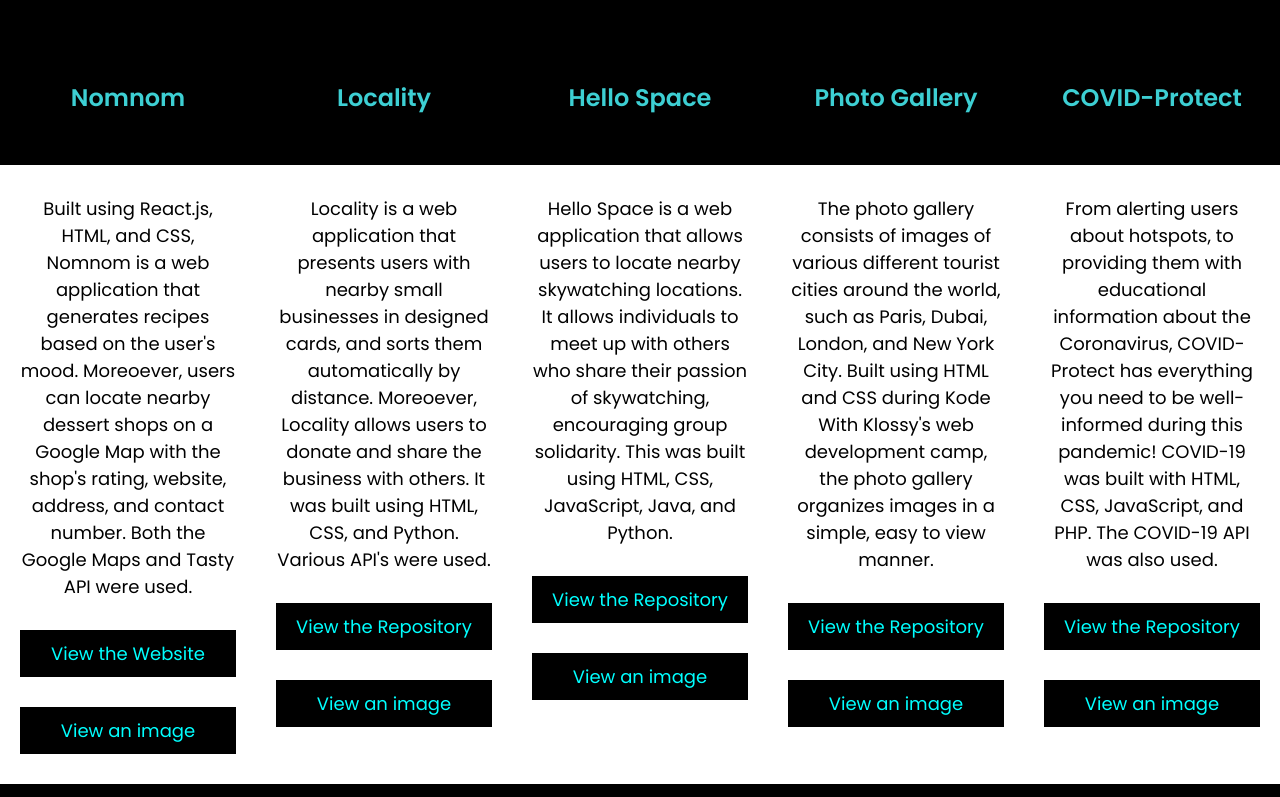
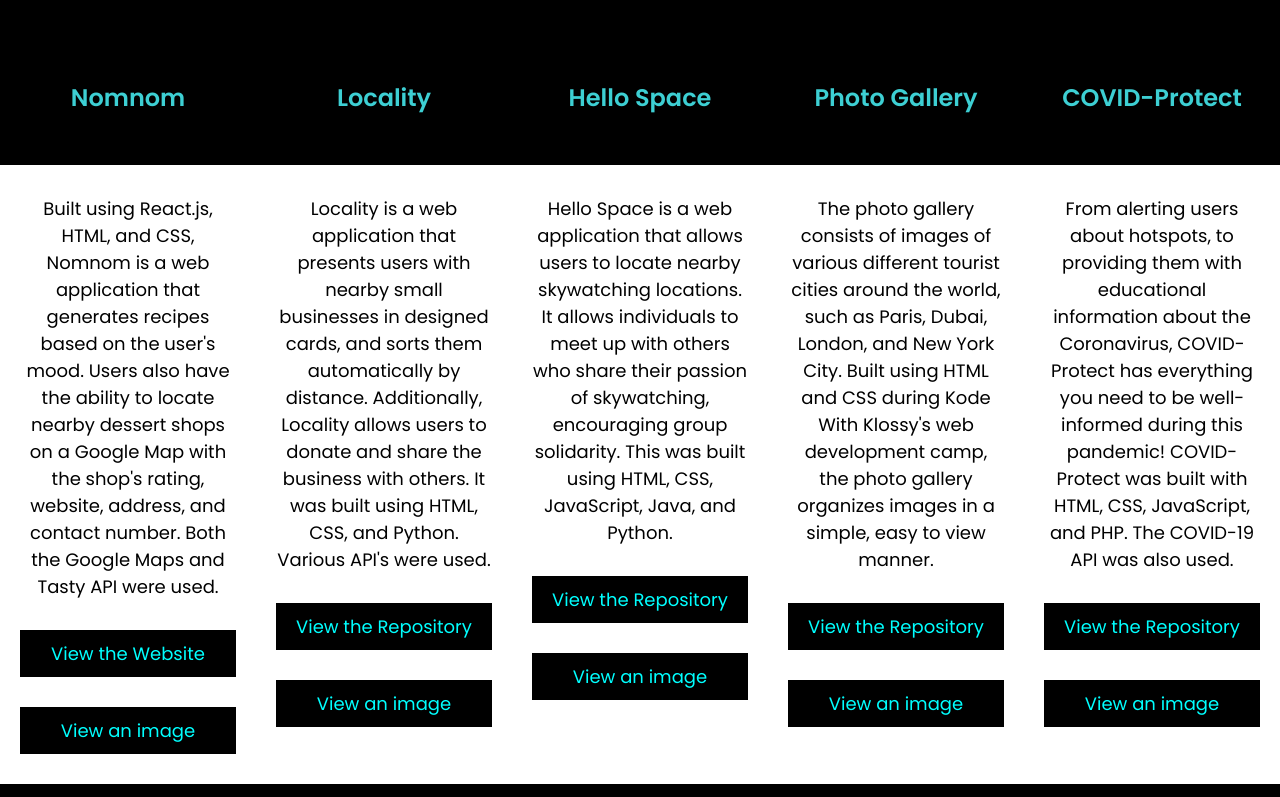
Before and after one commit to aditip897/personalportfolio, a plain HTML site: page index.html in a window 1280 px wide. Shown: the part 2345-3142 px from the top of the page. Drawn offline with Linux system fonts and the light colour scheme.

Commit message:
grammar edits

```diff
--- a/index.html
+++ b/index.html
@@ -230,7 +230,7 @@
 
     <div class = "comp">
     <h6>Introduction to Computer Science:</h6>
-    <p style="text-align: left;">I took the <b>Introduction to Computer Science Honors Course</b> in <b>10th grade</b> at my school. I was able to learn how to work with Java and the different concepts (e.g. object-oriented programming) within the language. I successfully completed the course with a A-. </p>
+    <p style="text-align: left;">I took the <b>Introduction to Computer Science Honors Course</b> in <b>10th grade</b> at my school. I was able to learn how to successfully work with Java and the different concepts (e.g. object-oriented programming) within the language.  </p>
       </p>
     </div>
 <br>
@@ -284,7 +284,8 @@
         </div>
 
         <div class="card-body">
-          <p>Built using React.js, HTML, and CSS, Nomnom is a web application that generates recipes based on the user's mood. Moreoever, users can locate nearby dessert shops on a Google Map with the shop's rating, website, address, and contact number. Both the Google Maps and Tasty API were used. </p>
+          <p>Built using React.js, HTML, and CSS, Nomnom is a web application that generates recipes based on the user's mood.
+            Users also have the ability to locate nearby dessert shops on a Google Map with the shop's rating, website, address, and contact number. Both the Google Maps and Tasty API were used. </p>
           <a href="https://moodybaker.netlify.app/" target="_blank" class = "button">View the Website</a>
           <a href = "./img/nomnom.PNG" target="_blank" class = "button">View an image</a>
         </div>
@@ -295,7 +296,7 @@
           <h1>Locality</h1>
         </div>
         <div class="card-body">
-          <p>Locality is a web application that presents users with nearby small businesses in designed cards, and sorts them automatically by distance. Moreoever, Locality allows users to donate and share the business with others. It was built using HTML, CSS, and Python. Various API's were used.
+          <p>Locality is a web application that presents users with nearby small businesses in designed cards, and sorts them automatically by distance. Additionally, Locality allows users to donate and share the business with others. It was built using HTML, CSS, and Python. Various API's were used.
           </p>
           <a href="https://github.com/SpikePlayz/Locality" target="_blank" class = "button">View the Repository</a>
           <a href = "./img/Locality Pic 1.PNG" target="_blank" class = "button">View an image</a>
@@ -335,7 +336,7 @@
         </div>
         <div class="card-body">
           <p>From alerting users about hotspots, to providing them with educational information about the Coronavirus, COVID-Protect has everything you need to be well-informed during this pandemic!
-            COVID-19 was built with HTML, CSS, JavaScript, and PHP. The COVID-19 API was also used.</p>
+            COVID-Protect was built with HTML, CSS, JavaScript, and PHP. The COVID-19 API was also used.</p>
           <a href="https://github.com/aditip897/FinalPhotoGallery" target="_blank" class = "button">View the Repository</a>
           <a href = "./img/COVID-Protect Home Image.PNG" target="_blank" class ="button">View an image</a>
 
```
